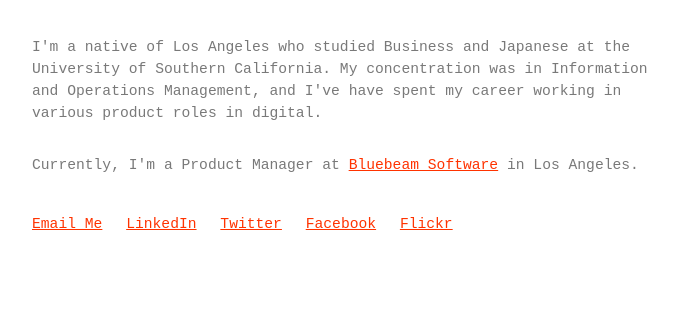
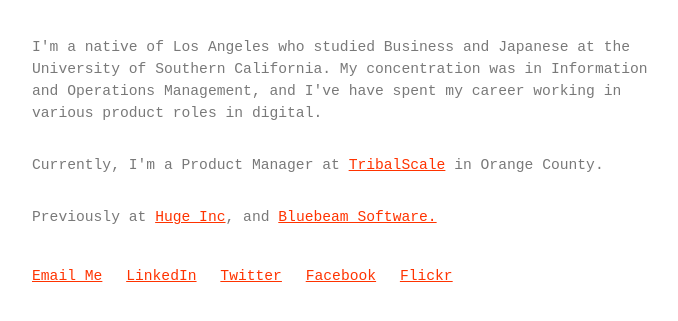
Before and after one commit to bkmintie/bkmintie.github.io, a plain HTML site: page index.html in a window 1280 px wide. Shown: the part 403-724 px from the top of the page, without its empty margins (208-886 px from the left). Drawn offline with Linux system fonts and the light colour scheme; a web font is replaced by a local one.

Commit message:
Updated career listing for TS

```diff
--- a/index.html
+++ b/index.html
@@ -30,7 +30,8 @@
 		<div class="container">
 			<h1>Hello,<br> I'm Bryce Mintie.</h1>
 			<p>I'm a native of Los Angeles who studied Business and Japanese at the University of Southern California. My concentration was in Information and Operations Management, and I've have spent my career working in various product roles in digital.</p>
-			<p>Currently, I'm a Product Manager at <a href="http://www.bluebeam.com">Bluebeam Software</a> in Los Angeles.</p>
+			<p>Currently, I'm a Product Manager at <a href="http://tribalscale.com">TribalScale</a> in Orange County.</p>
+			<p>Previously at <a href="http://hugeinc.com">Huge Inc</a>, and <a href="http://bluebeam.com">Bluebeam Software.</a></p>
 			<ul>
 				<li><a href="mailto:bkmintie+contact@gmail.com">Email Me</a></li>
 				<li><a href="http://www.linkedin.com/in/brycemintie">LinkedIn</a></li>
```
